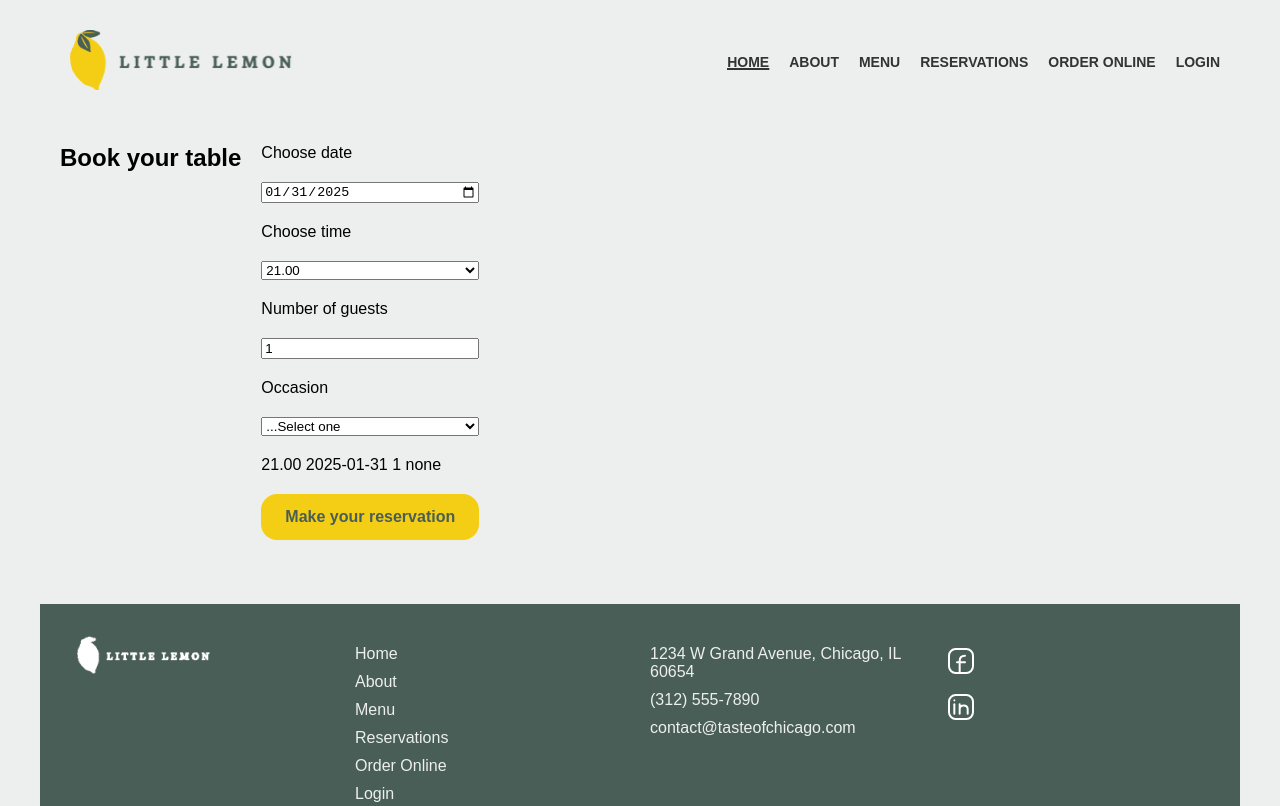
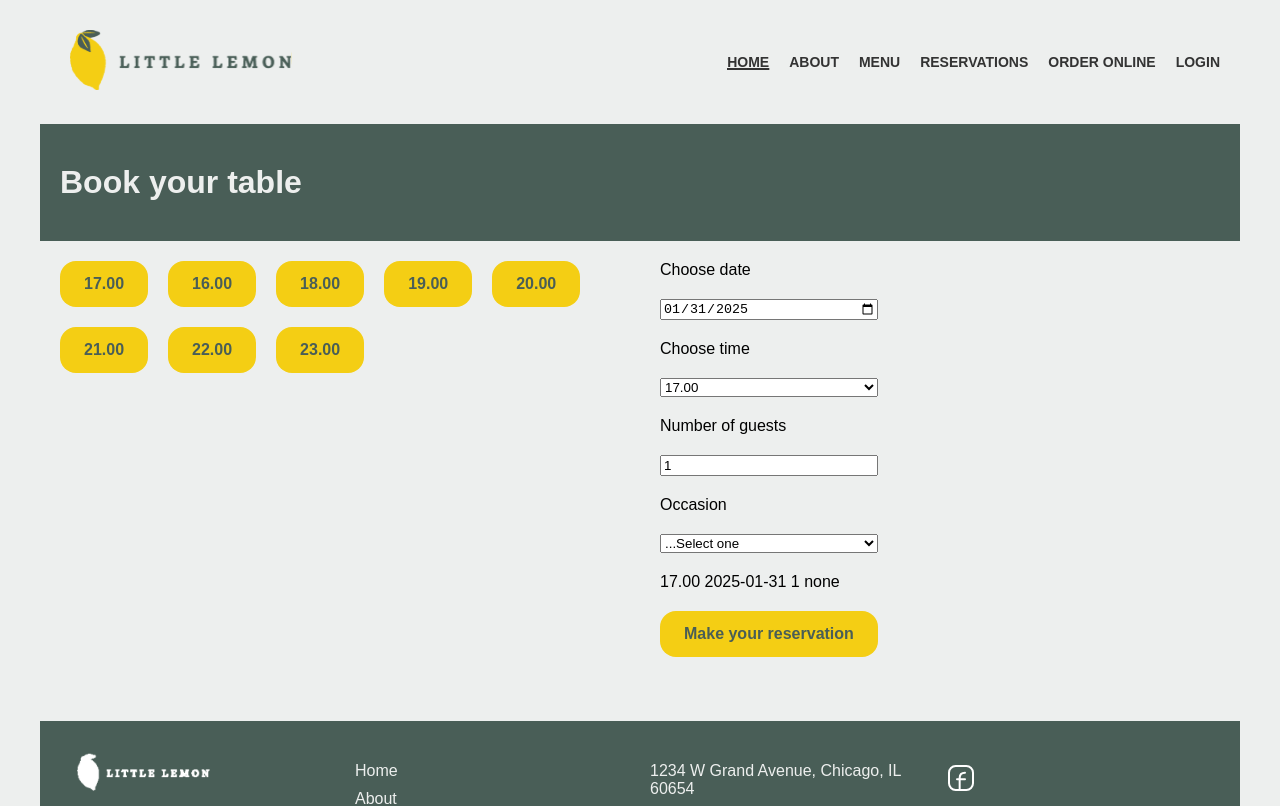
Before and after one commit to rmboloix/react-coursera, a React (Create React App) app: page /booking in a window 1280 px wide. Shown: the top 806 px of the page. Built offline with nearby package versions, Linux system fonts and the light colour scheme.

Commit message:
booking form useReducer

```diff
--- a/src/components/BookingForm.jsx
+++ b/src/components/BookingForm.jsx
@@ -1,10 +1,8 @@
-import { useState } from 'react';
+import { useEffect, useState } from 'react';
 
-const AVAILABLES_TIMES = ['17.00', '16.00', '18.00', '19.00', '20.00', '21.00'];
-
-export const BookingForm = () => {
+export const BookingForm = ({ availableTimes, bookTime, updateDate }) => {
     const [date, setDate] = useState(new Date().toISOString().split('T')[0]);
-    const [time, setTime] = useState('21.00');
+    const [time, setTime] = useState(availableTimes[0]);
     const [guests, setGuests] = useState(1);
     const [occasion, setOccasion] = useState('none');
 
@@ -14,6 +12,7 @@ export const BookingForm = () => {
 
     const handleChangeDate = (e) => {
         setDate(e.target.value);
+        updateDate(e.target.value);
     };
 
     const handleChangeOccasion = (e) => {
@@ -27,8 +26,12 @@ export const BookingForm = () => {
     const handleSubmit = (e) => {
         e.preventDefault();
         e.stopPropagation();
-        console.log(date, time, guests, occasion);
+        bookTime(time);
     };
+
+    useEffect(() => {
+        setTime(availableTimes[0]);
+    }, [availableTimes]);
 
     return (
         <form onSubmit={handleSubmit}>
@@ -42,7 +45,7 @@ export const BookingForm = () => {
             />
             <label htmlFor="res-time">Choose time</label>
             <select id="res-time" value={time} onChange={handleChangeTime}>
-                {AVAILABLES_TIMES.map((time) => (
+                {availableTimes.map((time) => (
                     <option value={time} key={time}>
                         {time}
                     </option>
--- a/src/pages/BookingPage.jsx
+++ b/src/pages/BookingPage.jsx
@@ -1,16 +1,98 @@
 import { BookingForm } from '../components/BookingForm';
+import { BookingSlot } from '../components/BookingSlot';
 import { Footer } from '../components/Footer';
 import { Header } from '../components/Header';
 import './HomePage.css';
+import { useReducer } from 'react';
+
+// const AVAILABLES_TIMES = ['16.00', '18.00', '19.00', '20.00', '21.00'];
+const ALL_TIMES = [
+    '17.00',
+    '16.00',
+    '18.00',
+    '19.00',
+    '20.00',
+    '21.00',
+    '22.00',
+    '23.00',
+];
+
+const initializeTimes = () => {
+    return ALL_TIMES;
+};
+
+const availableTimesReducer = (state, action) => {
+    switch (action.type) {
+        case 'BOOK':
+            const { time } = action.payload;
+            return {
+                ...state,
+                availableTimesByDate: state.availableTimesByDate.filter(
+                    (t) => t !== time
+                ),
+            };
+        case 'CHANGE_DATE':
+            // const { date } = action.payload;
+            return {
+                ...state,
+                availableTimesByDate: initializeTimes(),
+            };
+        default:
+            throw new Error('action not found');
+    }
+};
+
+// const today = () => new Date().toISOString().split('T')[0];
+
+// const getNext10Days = () => {
+//     const dates = [];
+//     const today = new Date();
+
+//     for (let i = 0; i <= 10; i++) {
+//         const date = new Date(today);
+//         date.setDate(today.getDate() + i);
+//         dates.push(date.toISOString().split('T')[0]);
+//     }
+
+//     return dates;
+// };
 
 export const BookingPage = () => {
+    const [state, dispatch] = useReducer(availableTimesReducer, {
+        availableTimesByDate: initializeTimes(),
+    });
+
+    const bookTime = (time) => {
+        dispatch({ type: 'BOOK', payload: { time } });
+    };
+
+    const handleUpdateDate = (date) => {
+        console.log(date);
+        dispatch({ type: 'CHANGE_DATE', payload: { date } });
+    };
+
     return (
         <main className="container">
             <Header />
-            <main>
-                <section className='booking'>
-                    <h1>Book your table</h1>
-                    <BookingForm />
+            <main className="booking">
+                <h1>Book your table</h1>
+                <section className="booking">
+                    <div className="booking-slot-list">
+                        {ALL_TIMES.map((time) => (
+                            <BookingSlot
+                                key={time}
+                                time={time}
+                                available={state.availableTimesByDate.includes(
+                                    time
+                                )}
+                            />
+                        ))}
+                    </div>
+                    <BookingForm
+                        availableTimes={state.availableTimesByDate}
+                        updateDate={handleUpdateDate}
+                        bookTime={bookTime}
+                    />
                 </section>
             </main>
             <Footer />
```
